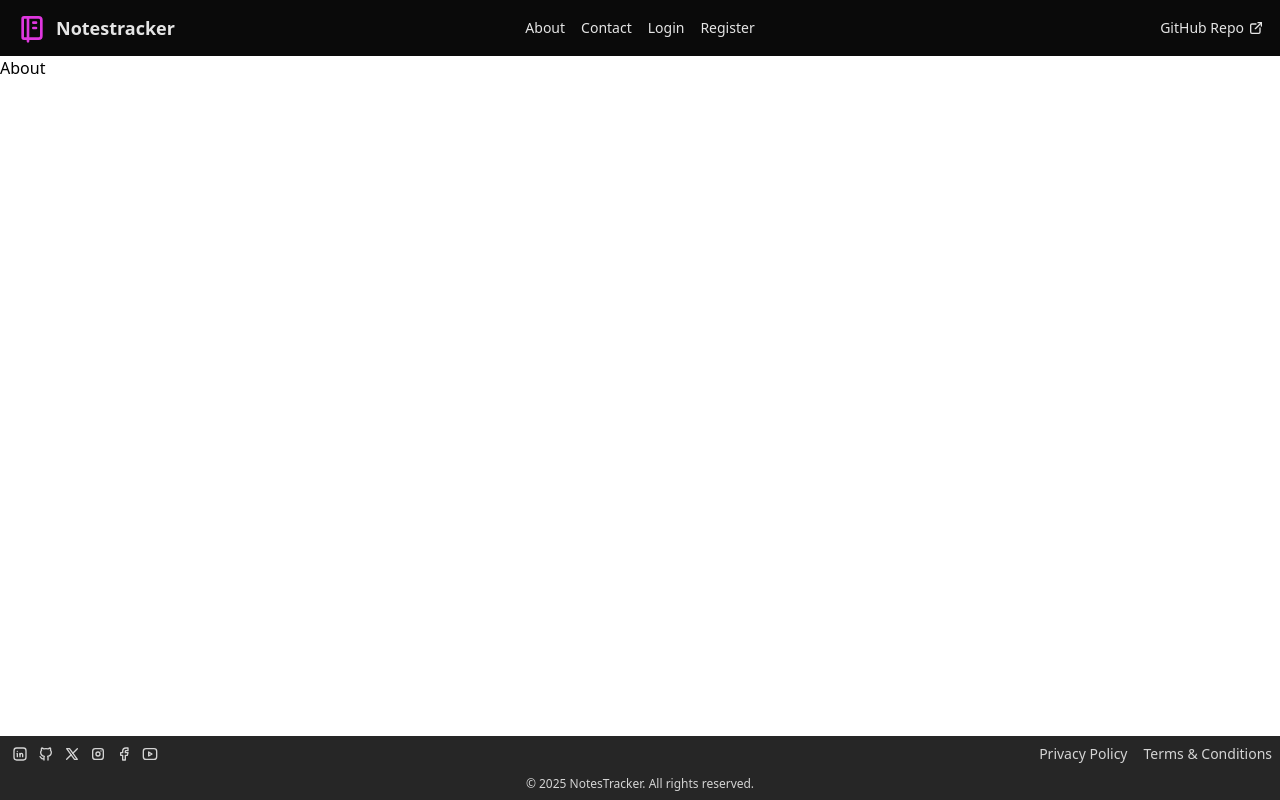
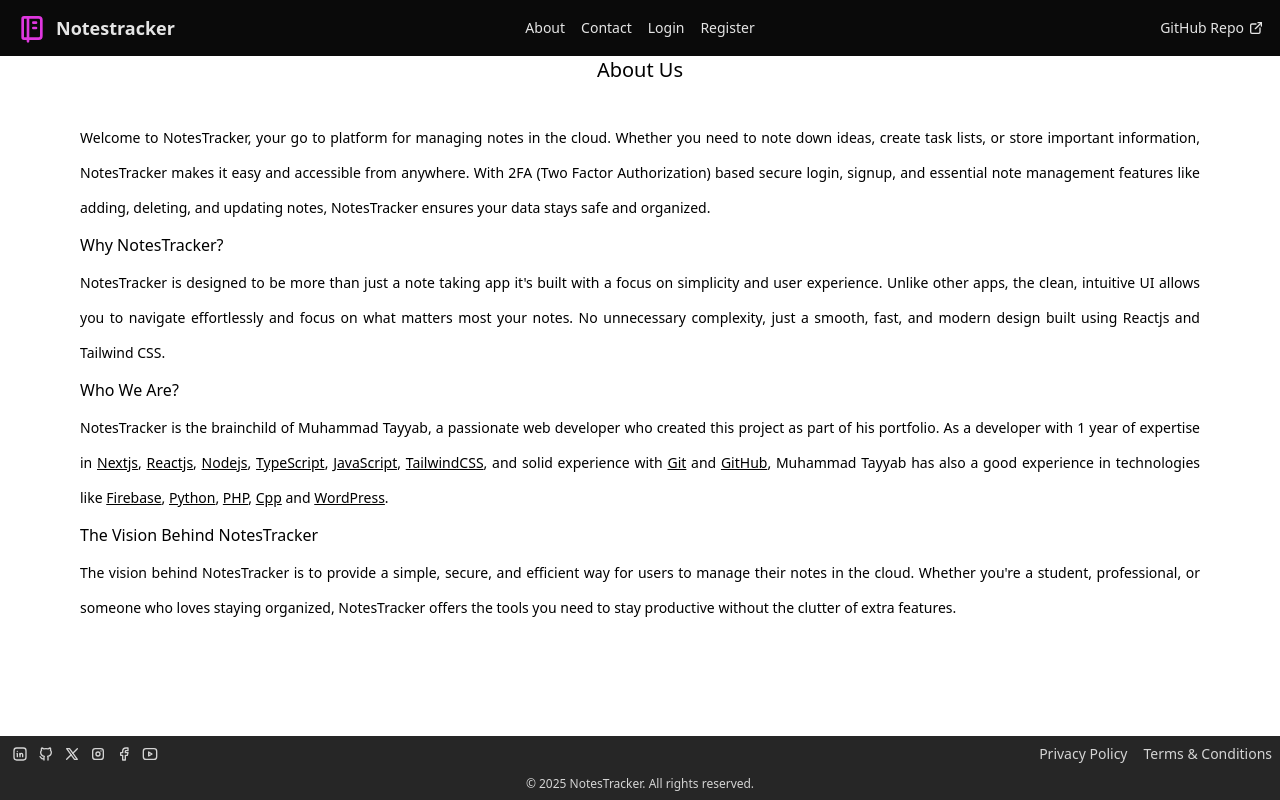
Before and after one commit to mtayyabrawan/notestracker, a React (Vite) app: page /about in a window 1280 px wide. Built offline with nearby package versions, Linux system fonts and the light colour scheme; no server answers.

Commit message:
feat:  added about us page content and made navbar sticky

```diff
--- a/src/components/common/Navbar.tsx
+++ b/src/components/common/Navbar.tsx
@@ -6,7 +6,7 @@ import AccountDropdown from "../AccountDropdown";
 function Navbar() {
   const { isLoggedIn } = useLogin();
   return (
-    <header className="mx-auto grid max-w-[1540px] grid-cols-3 grid-rows-1 bg-neutral-950 px-4 py-3 text-neutral-200">
+    <header className="sticky top-0 mx-auto grid max-w-[1540px] grid-cols-3 grid-rows-1 bg-neutral-950 px-4 py-3 text-neutral-200">
       <Link to="/" className="flex items-center gap-2">
         <img src="/notebook.svg" alt="logo" className="h-8 w-8" />
         <span className="text-lg font-semibold">Notestracker</span>
--- a/src/pages/About.tsx
+++ b/src/pages/About.tsx
@@ -1,5 +1,75 @@
 function About() {
-  return <div>About</div>;
+  return (
+    <div className="space-y-4">
+      <div>
+        <h1 className="text-center text-xl font-medium" id="about-us">
+          About Us
+        </h1>
+      </div>
+      <div className="px-20 py-5 leading-[2.5]">
+        <p className="text-justify text-sm leading-[2.5] text-pretty">
+          Welcome to NotesTracker, your go to platform for managing notes in the
+          cloud. Whether you need to note down ideas, create task lists, or
+          store important information, NotesTracker makes it easy and accessible
+          from anywhere. With{" "}
+          <span className="font-medium">2FA (Two Factor Authorization)</span>{" "}
+          based secure login, signup, and essential note management features
+          like adding, deleting, and updating notes, NotesTracker ensures your
+          data stays safe and organized.
+        </p>
+        <h2 className="font-medium" id="why-notestracker">
+          Why NotesTracker?
+        </h2>
+        <p className="text-justify text-sm leading-[2.5] text-pretty">
+          NotesTracker is designed to be more than just a note taking app
+          it&apos;s built with a focus on simplicity and user experience. Unlike
+          other apps, the clean, intuitive UI allows you to navigate
+          effortlessly and focus on what matters most your notes. No unnecessary
+          complexity, just a smooth, fast, and modern design built using Reactjs
+          and Tailwind CSS.
+        </p>
+        <h2 className="font-medium" id="who-we-are">
+          Who We Are?
+        </h2>
+        <p className="text-justify text-sm leading-[2.5] text-pretty">
+          NotesTracker is the brainchild of{" "}
+          <a
+            href="https://mtayyabrawan.site"
+            target="_blank"
+            rel="noopener noreferrer"
+            className="font-medium"
+          >
+            Muhammad Tayyab
+          </a>
+          , a passionate web developer who created this project as part of his
+          portfolio. As a developer with 1 year of expertise in <u>Nextjs</u>,{" "}
+          <u>Reactjs</u>, <u>Nodejs</u>, <u>TypeScript</u>, <u>JavaScript</u>,{" "}
+          <u>TailwindCSS</u>, and solid experience with <u>Git</u> and{" "}
+          <u>GitHub</u>,{" "}
+          <a
+            href="https://mtayyabrawan.site"
+            target="_blank"
+            rel="noopener noreferrer"
+            className="font-medium"
+          >
+            Muhammad Tayyab
+          </a>{" "}
+          has also a good experience in technologies like <u>Firebase</u>,{" "}
+          <u>Python</u>, <u>PHP</u>, <u>Cpp</u> and <u>WordPress</u>.
+        </p>
+        <h2 className="font-medium" id="vision-behind-notestracker">
+          The Vision Behind NotesTracker
+        </h2>
+        <p className="text-justify text-sm leading-[2.5] text-pretty">
+          The vision behind NotesTracker is to provide a simple, secure, and
+          efficient way for users to manage their notes in the cloud. Whether
+          you&apos;re a student, professional, or someone who loves staying
+          organized, NotesTracker offers the tools you need to stay productive
+          without the clutter of extra features.
+        </p>
+      </div>
+    </div>
+  );
 }
 
 export default About;
```
